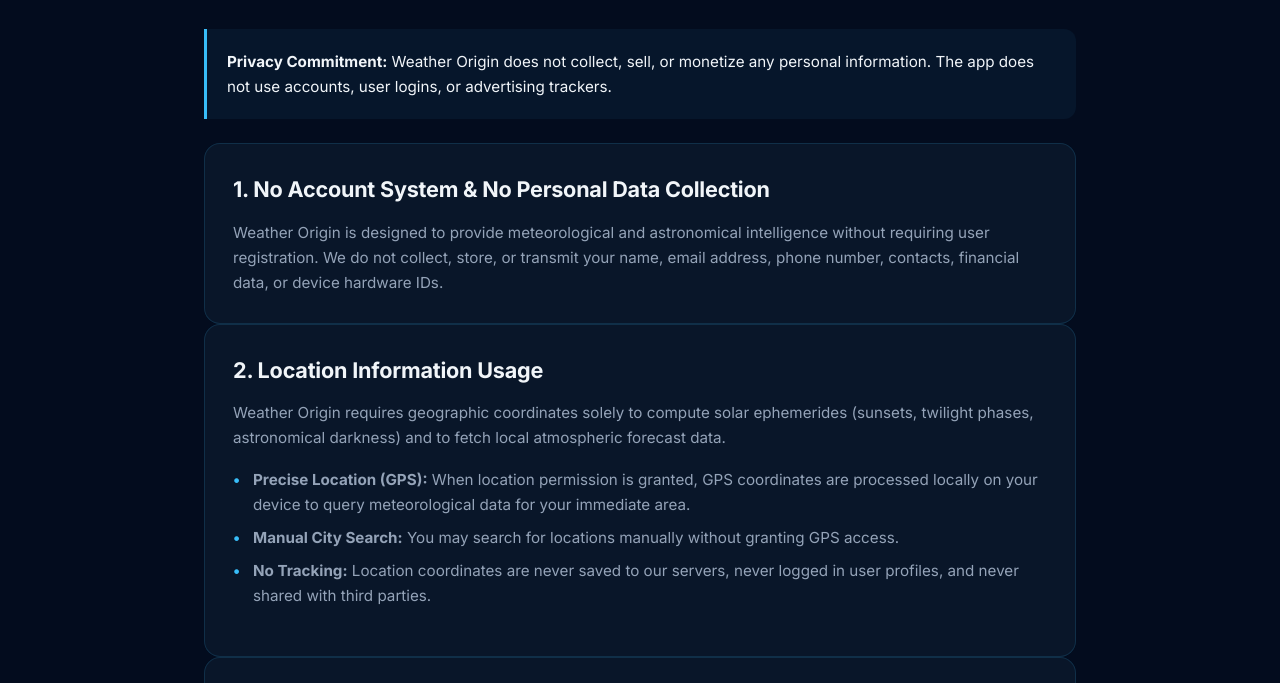
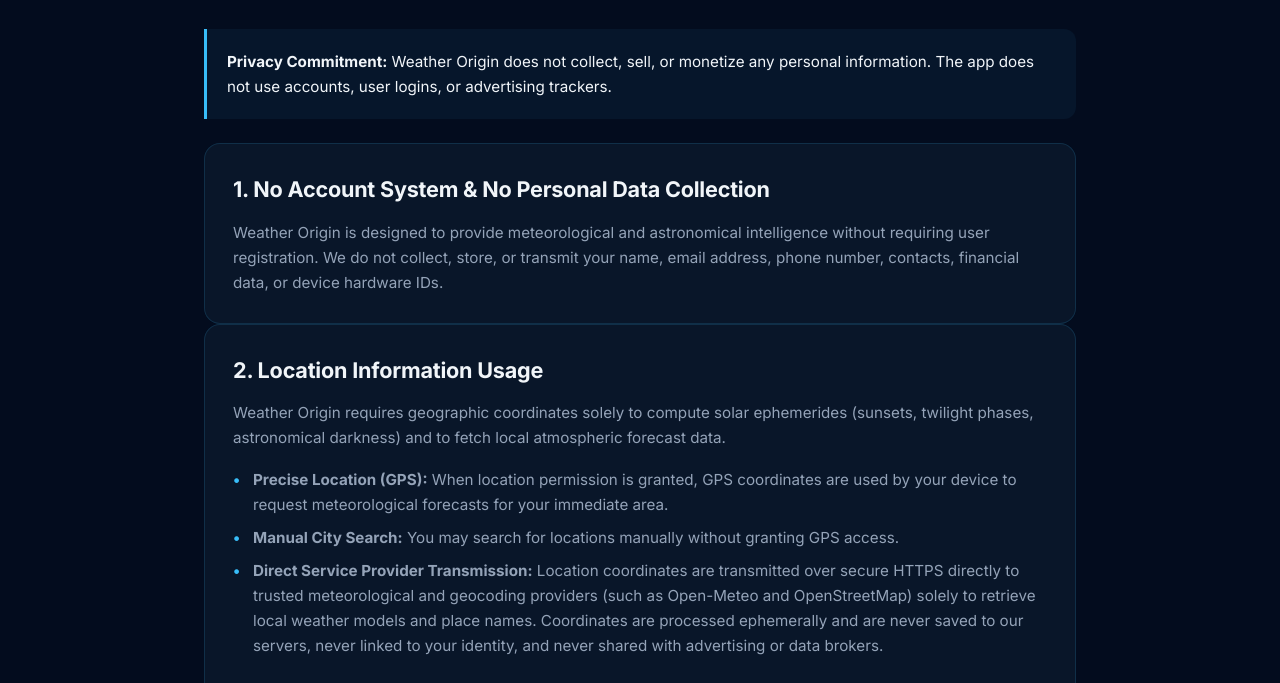
Before and after one commit to Astroos-dev/weather-origin-site, a plain HTML site: page privacy-policy.html in a window 1280 px wide. Shown: the part 252-935 px from the top of the page. Drawn offline with Linux system fonts and the light colour scheme.

Commit message:
Clarify meteorological provider transmission in privacy policy

```diff
--- a/privacy-policy.html
+++ b/privacy-policy.html
@@ -234,9 +234,9 @@
       <h2>2. Location Information Usage</h2>
       <p>Weather Origin requires geographic coordinates solely to compute solar ephemerides (sunsets, twilight phases, astronomical darkness) and to fetch local atmospheric forecast data.</p>
       <ul>
-        <li><strong>Precise Location (GPS):</strong> When location permission is granted, GPS coordinates are processed locally on your device to query meteorological data for your immediate area.</li>
+        <li><strong>Precise Location (GPS):</strong> When location permission is granted, GPS coordinates are used by your device to request meteorological forecasts for your immediate area.</li>
         <li><strong>Manual City Search:</strong> You may search for locations manually without granting GPS access.</li>
-        <li><strong>No Tracking:</strong> Location coordinates are never saved to our servers, never logged in user profiles, and never shared with third parties.</li>
+        <li><strong>Direct Service Provider Transmission:</strong> Location coordinates are transmitted over secure HTTPS directly to trusted meteorological and geocoding providers (such as Open-Meteo and OpenStreetMap) solely to retrieve local weather models and place names. Coordinates are processed ephemerally and are never saved to our servers, never linked to your identity, and never shared with advertising or data brokers.</li>
       </ul>
     </div>
 
```
